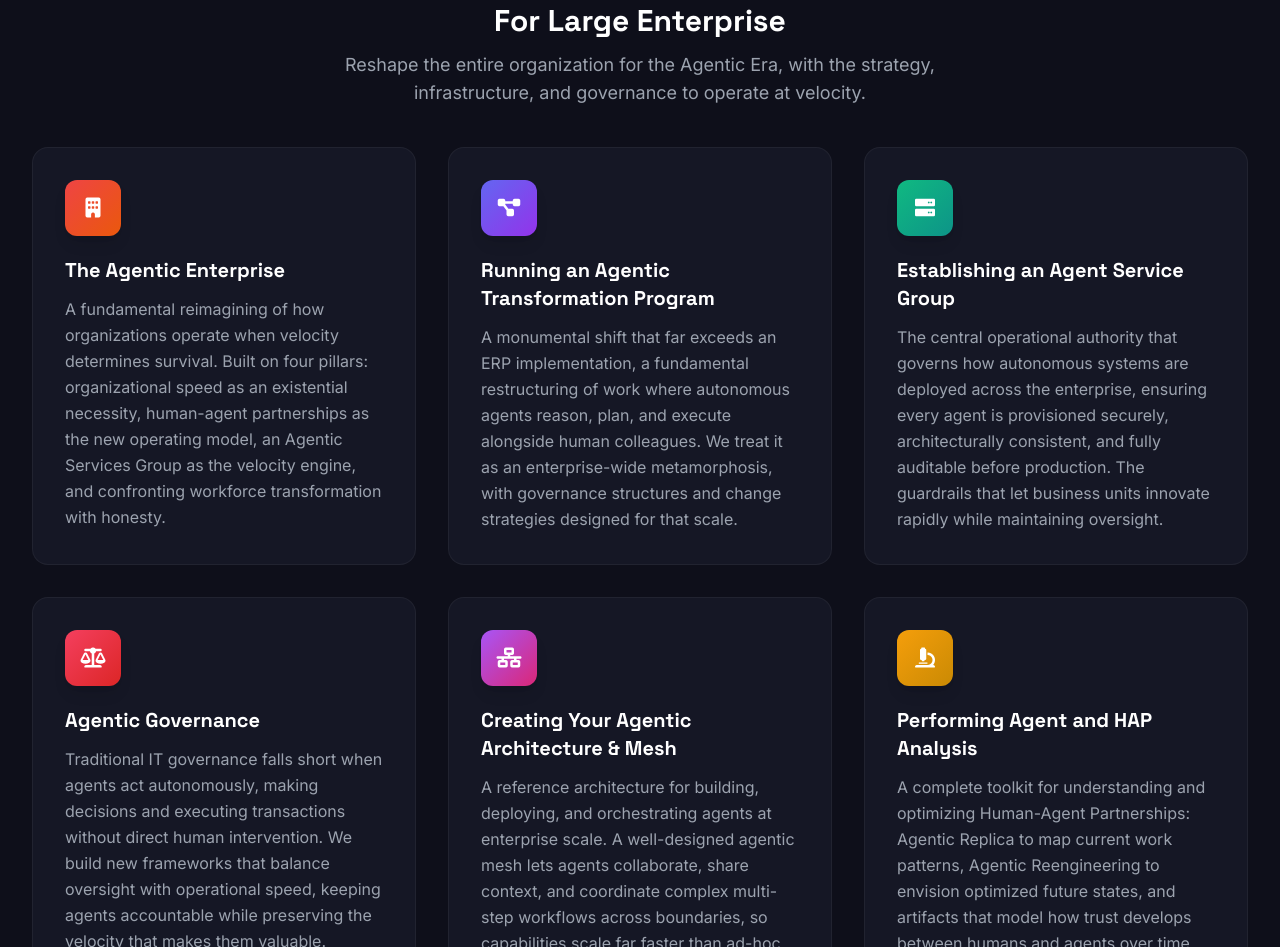
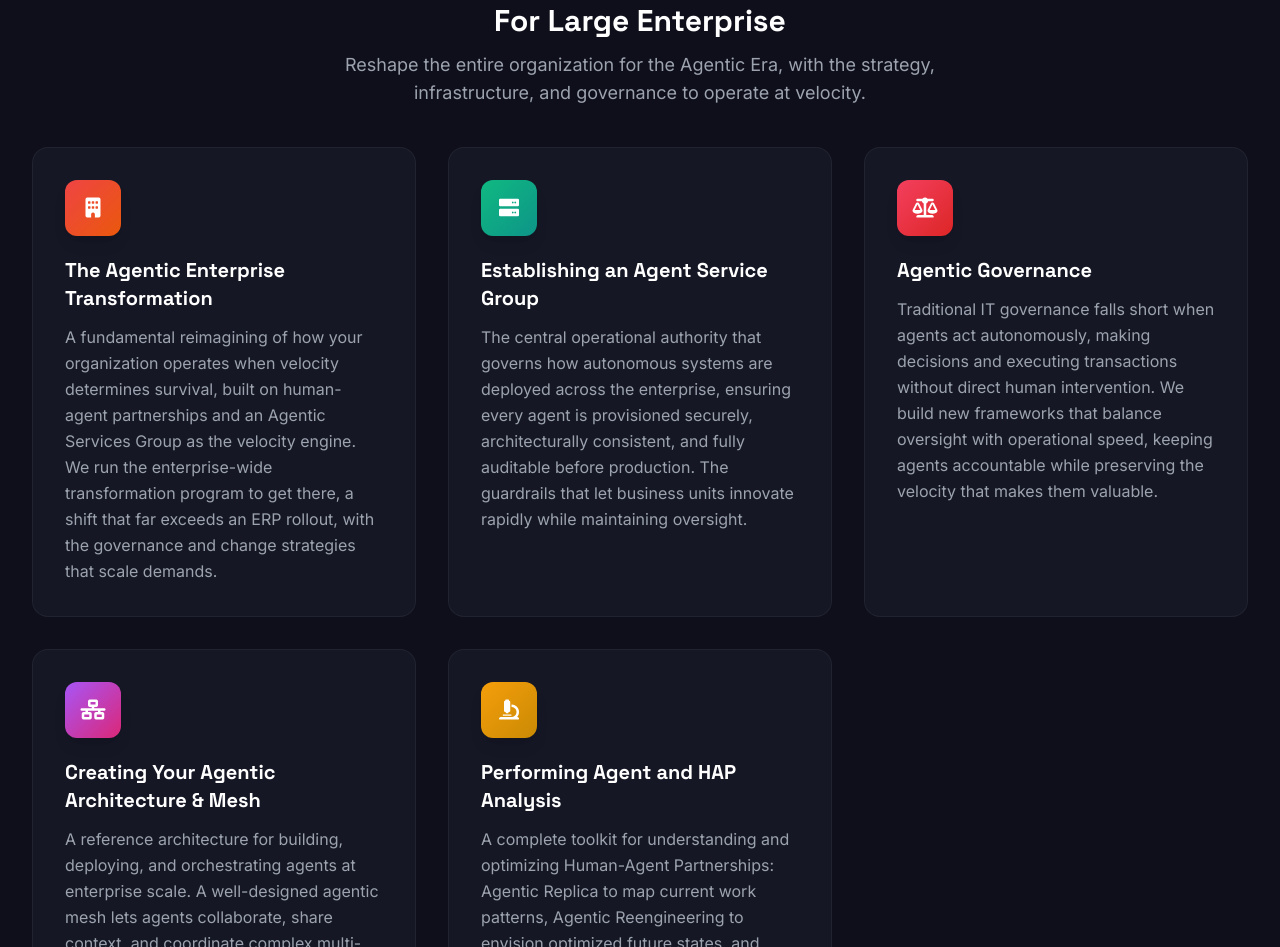
Before and after one commit to jeffrschneider/legendary, a plain HTML site: page index.html in a window 1280 px wide. Shown: the part 1730-2677 px from the top of the page. Drawn offline with nearby package versions, Linux system fonts and the light colour scheme.

Commit message:
Merge two enterprise offerings into one card
Combine "The Agentic Enterprise" and "Running an Agentic Transformation
Program" into a single "The Agentic Enterprise Transformation" card (vision
+ the program to get there). Large Enterprise tier is now 5 cards.

Co-Authored-By: Claude Opus 4.8 (1M context) <noreply@anthropic.com>

```diff
--- a/index.html
+++ b/index.html
@@ -102,25 +102,14 @@
                 </div>
 
                 <div class="grid grid-cols-1 md:grid-cols-2 lg:grid-cols-3 gap-8">
-                    <!-- The Agentic Enterprise -->
+                    <!-- The Agentic Enterprise Transformation -->
                     <div class="service-card bg-ai-card p-8 rounded-2xl reveal">
                         <div class="w-14 h-14 bg-gradient-to-br from-red-500 to-orange-600 rounded-xl flex items-center justify-center text-white shadow-lg mb-5">
                             <i class="fas fa-building text-xl"></i>
                         </div>
-                        <h3 class="text-xl font-bold text-white mb-3 font-display">The Agentic Enterprise</h3>
+                        <h3 class="text-xl font-bold text-white mb-3 font-display">The Agentic Enterprise Transformation</h3>
                         <p class="text-gray-400 leading-relaxed">
-                            A fundamental reimagining of how organizations operate when velocity determines survival. Built on four pillars: organizational speed as an existential necessity, human-agent partnerships as the new operating model, an Agentic Services Group as the velocity engine, and confronting workforce transformation with honesty.
-                        </p>
-                    </div>
-
-                    <!-- Running an Agentic Transformation Program -->
-                    <div class="service-card bg-ai-card p-8 rounded-2xl reveal" style="transition-delay: 100ms;">
-                        <div class="w-14 h-14 bg-gradient-to-br from-indigo-500 to-purple-600 rounded-xl flex items-center justify-center text-white shadow-lg mb-5">
-                            <i class="fas fa-project-diagram text-xl"></i>
-                        </div>
-                        <h3 class="text-xl font-bold text-white mb-3 font-display">Running an Agentic Transformation Program</h3>
-                        <p class="text-gray-400 leading-relaxed">
-                            A monumental shift that far exceeds an ERP implementation, a fundamental restructuring of work where autonomous agents reason, plan, and execute alongside human colleagues. We treat it as an enterprise-wide metamorphosis, with governance structures and change strategies designed for that scale.
+                            A fundamental reimagining of how your organization operates when velocity determines survival, built on human-agent partnerships and an Agentic Services Group as the velocity engine. We run the enterprise-wide transformation program to get there, a shift that far exceeds an ERP rollout, with the governance and change strategies that scale demands.
                         </p>
                     </div>
 
```
